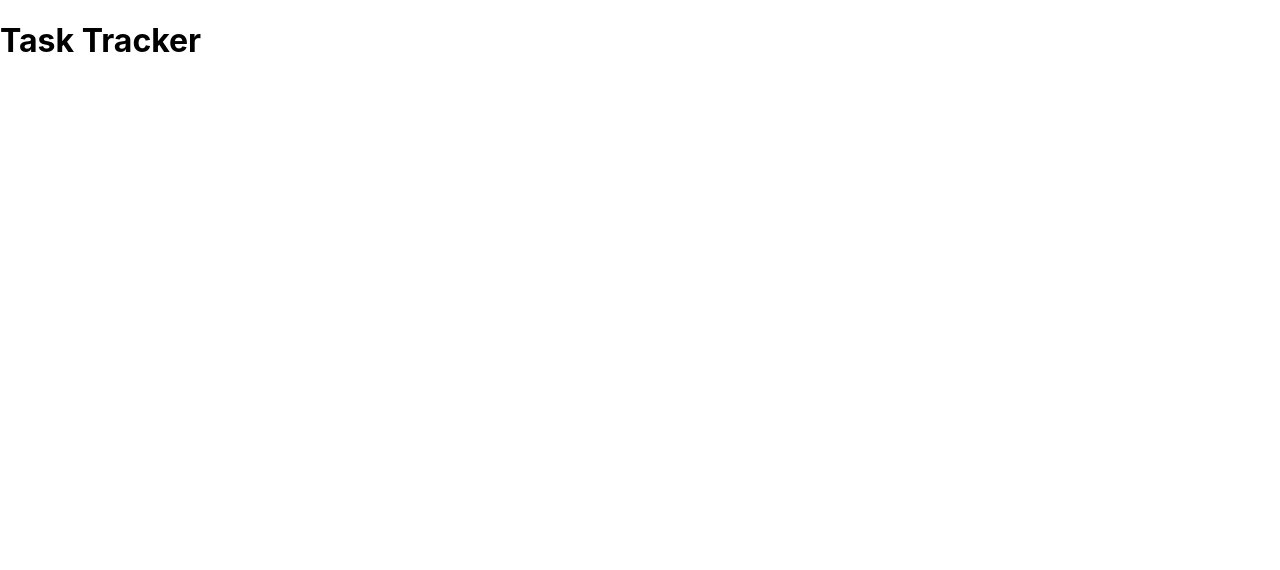
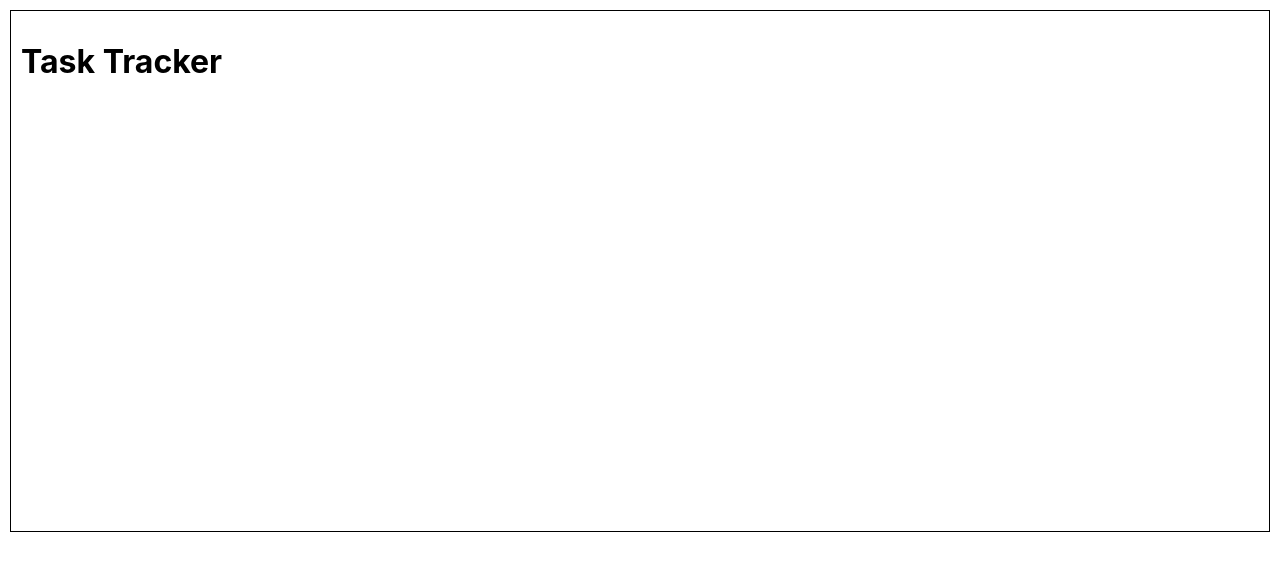
Before and after one commit to mitokande/to-do-react, a React (Create React App) app: page / in a window 1280 px wide. Shown: the top 570 px of the page. Built offline with nearby package versions, Linux system fonts and the light colour scheme.

Commit message:
css main class

```diff
--- a/src/App.js
+++ b/src/App.js
@@ -3,7 +3,7 @@ import Header from './components/Header'
 
 export default function App() {
   return (
-    <div>
+    <div className='main'>
       <Header></Header>
     </div>
   )
--- a/src/index.css
+++ b/src/index.css
@@ -11,3 +11,10 @@ code {
   font-family: source-code-pro, Menlo, Monaco, Consolas, 'Courier New',
     monospace;
 }
+
+.main {
+  border: 1px solid black;
+  margin: 10px;
+  padding: 10px;
+  min-height: 500px;
+}
```
